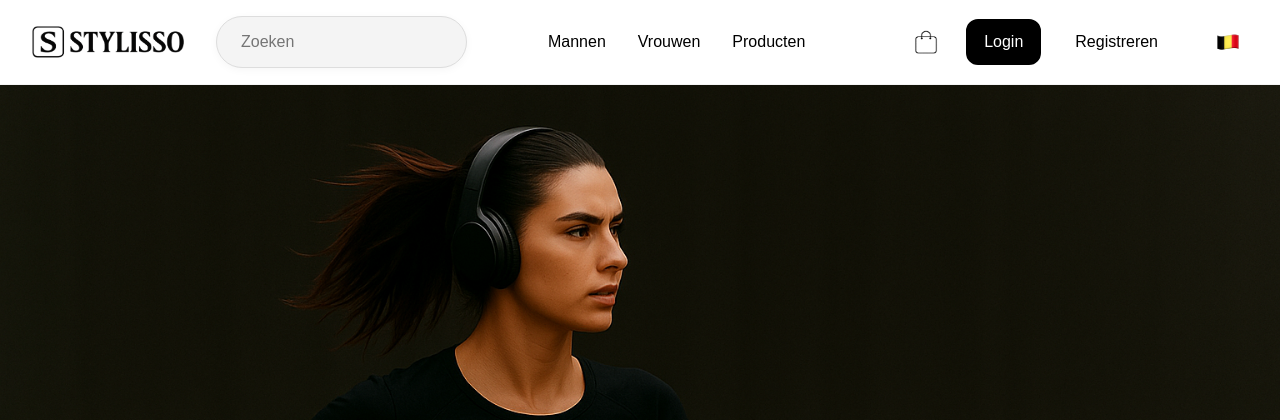
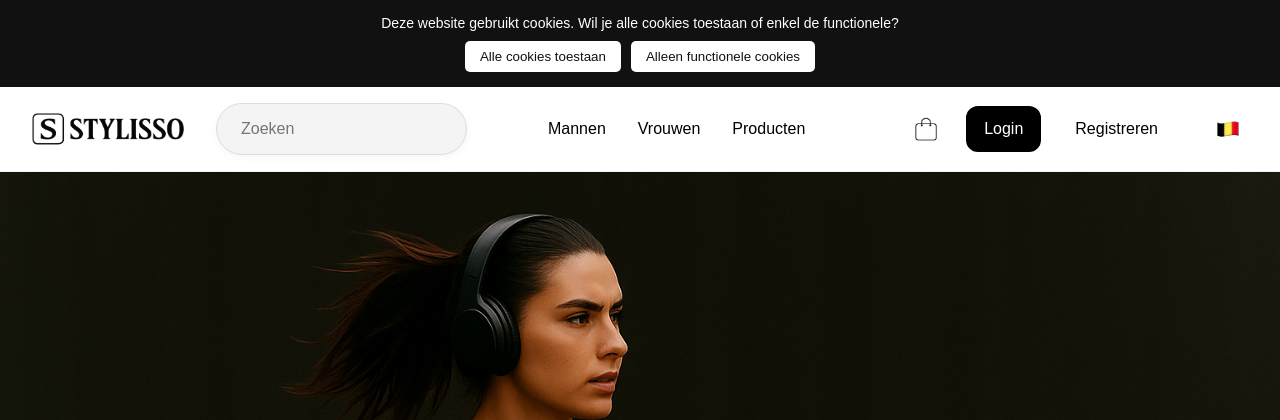
Before and after one commit to danirodeyns/stylisso-site, a PHP site: page / in a window 1280 px wide. Shown: the top 420 px of the page. Run offline with PHP 8.4, Linux system fonts and the light colour scheme.

Commit message:
Cookies goedkeuren

```diff
--- a/header.html
+++ b/header.html
@@ -1,3 +1,12 @@
+<div id="cookie-banner" class="cookie-banner">
+  <p>
+    Deze website gebruikt cookies. Wil je alle cookies toestaan of enkel de functionele?
+  </p>
+  <div class="cookie-buttons">
+    <button id="accept-all">Alle cookies toestaan</button>
+    <button id="accept-functional">Alleen functionele cookies</button>
+  </div>
+</div>
 <header class="site-header">
     <div class="logo-search-wrapper">
       <a href="index.html" class="logo">
--- a/style.css
+++ b/style.css
@@ -186,6 +186,43 @@ footer {
 
 .footer-links a:hover {
   text-decoration: underline;
+}
+
+.cookie-banner {
+  display: block;
+  top: 0;
+  left: 0;
+  width: 100%;
+  background: #111;
+  color: #fff;
+  text-align: center;
+  padding: 15px;
+  z-index: 9999;
+  font-size: 14px;
+}
+
+.cookie-banner p {
+  margin: 0 0 10px 0;
+}
+
+.cookie-buttons {
+  display: flex;
+  justify-content: center;
+  gap: 10px;
+}
+
+.cookie-buttons button {
+  background: #fff;
+  color: #111;
+  border: none;
+  padding: 8px 15px;
+  cursor: pointer;
+  border-radius: 5px;
+  transition: background 0.2s ease-in-out;
+}
+
+.cookie-buttons button:hover {
+  background: #ddd;
 }
 
 /* Zoekbalk */
```
Also changed, not shown: script.js (+49 -0 lines).
